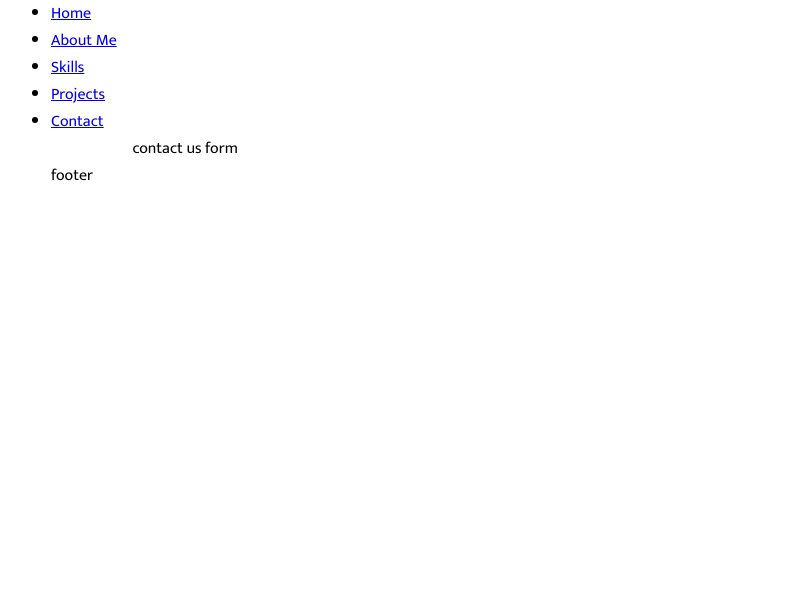
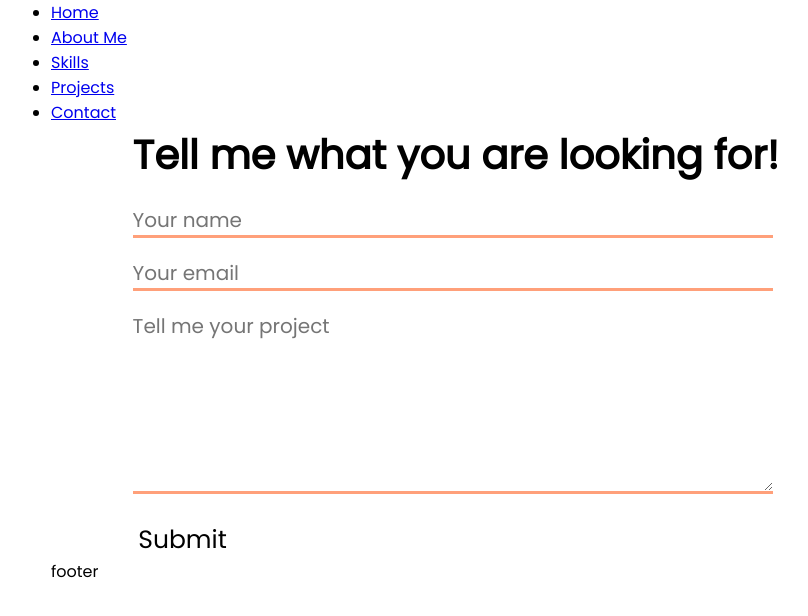
Before and after one commit to yuukanon/yuukamotobayashiprofile, a React (Create React App) app: page /contact in a window 1280 px wide. Shown: the top 616 px of the page, without its empty margins (45-853 px from the left). Built offline with nearby package versions, Linux system fonts and the light colour scheme.

Commit message:
contact form

```diff
--- a/public/index.html
+++ b/public/index.html
@@ -1,7 +1,7 @@
 <!DOCTYPE html>
 <html lang="en">
   <head>
-    <link href="https://fonts.googleapis.com/css2?family=Mukta&display=swap" rel="stylesheet">
+    <link href="https://fonts.googleapis.com/css2?family=Comfortaa:wght@600&family=Poppins&display=swap" rel="stylesheet">
     <meta charset="utf-8" />
     <link rel="icon" href="%PUBLIC_URL%/favicon.ico" />
     <meta name="viewport" content="width=device-width, initial-scale=1" />
--- a/src/App.css
+++ b/src/App.css
@@ -1,6 +1,6 @@
 * {
-  font-family: 'Mukta', sans-serif;
-  margin: 0;
+  font-family: 'Comfortaa', cursive;
+  font-family: 'Poppins', sans-serif;  margin: 0;
   padding: 0;
   box-sizing: border-box;
 }
@@ -8,6 +8,10 @@
 body {
   width: 85%;
   margin: auto;
+}
+
+h3 {
+  font-size: 40px;
 }
 
 /* About Me */
@@ -21,3 +25,40 @@ body {
   height: 30%;
   border-radius: 20px;
 }
+
+/* Contact form */
+.form-field {
+  margin-top: 20px;
+}
+
+input {
+  border-style: hidden;
+  border-bottom: solid lightsalmon;
+  width: 640px;
+  font-size: 20px;
+  outline: none;
+}
+
+.project {
+  border-style: hidden;
+  border-bottom: solid lightsalmon;
+  width: 640px;
+  overflow: hidden;
+  overflow-wrap: break-word;
+  font-size: 20px;
+  outline: none;
+}
+
+.submit {
+  border-style: hidden;
+  width: 100px;
+  font-size: 25px;
+  background: transparent;
+  margin-top: 20px;
+  cursor: pointer;
+}
+
+.submit:hover {
+  background: lightsalmon;
+  color: white;
+}
--- a/src/components/Contact.js
+++ b/src/components/Contact.js
@@ -2,7 +2,44 @@ import React from 'react';
 
 const Contact = () => {
   return (
-    <div>contact us form</div>
+    <div>
+      <h3>Tell me what you are looking for!</h3>
+      <form className="contact-form" method="POST" action="/contact">
+        <div className="form-field">
+          <label htmlFor="name">
+            <input type="text" name="name" placeholder="Your name" required />
+          </label>
+        </div>
+
+        <div className="form-field">
+          <label htmlFor="email">
+            <input type="email" name="email" placeholder="Your email"required />
+          </label>
+        </div>
+
+        <div className="form-field">
+          <label htmlFor="message">
+            <textarea className="project" name="message" placeholder="Tell me your project"rows="6" required />
+          </label>
+        </div>
+
+        <button type="submit" className="submit">Submit</button>
+
+        <div>
+          { window.location.hash === '#success' &&
+            <div id="success">
+              <p>Your message has been sent!</p>
+            </div>
+          }
+          { window.location.hash === '#error' &&
+            <div id="error">
+              <p>An error occured while submitting the form.</p>
+            </div>
+          }
+        </div>
+      </form>
+
+    </div>
   )
 }
 
```
Also changed, not shown: src/components/Home.js (added, +16 -0 lines).
